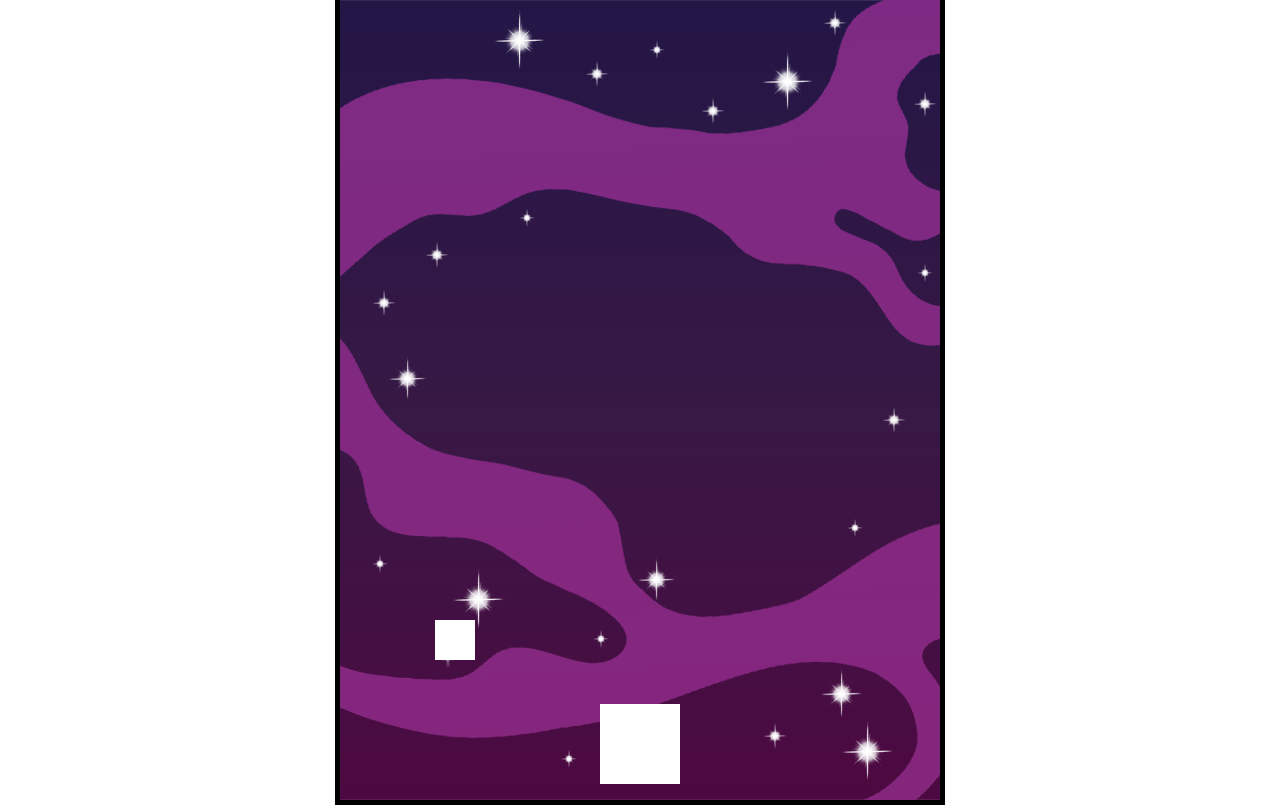
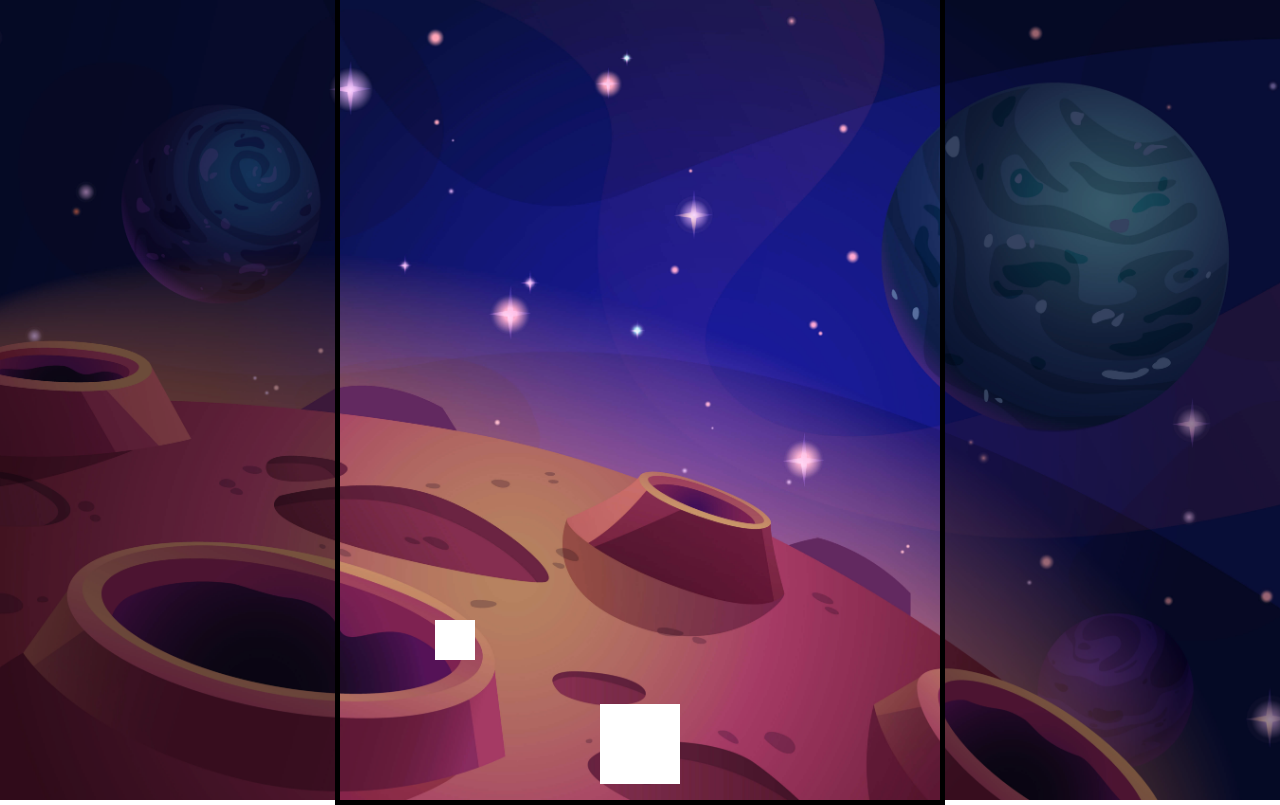
Before and after one commit to Pedja1310/space-invaders, a website built with Vite: page index.html in a window 1280 px wide. Built offline with nearby package versions, Linux system fonts and the light colour scheme.

Commit message:
added new background and updated markup and css

```diff
--- a/index.html
+++ b/index.html
@@ -7,8 +7,9 @@
 		<title>Space Invaders</title>
 	</head>
 	<body>
-		<div id="app"></div>
-		<canvas id="canvas1"></canvas>
+		<div id="app">
+			<canvas id="canvas1"></canvas>
+		</div>
 		<script type="module" src="/main.js"></script>
 	</body>
 </html>
--- a/style.css
+++ b/style.css
@@ -1,8 +1,97 @@
+/*
+  1. Use a more-intuitive box-sizing model.
+*/
+*,
+*::before,
+*::after {
+	box-sizing: border-box;
+}
+/*
+  2. Remove default margin
+*/
+* {
+	margin: 0;
+}
+/*
+  Typographic tweaks!
+  3. Add accessible line-height
+  4. Improve text rendering
+*/
+body {
+	line-height: 1.5;
+	-webkit-font-smoothing: antialiased;
+}
+/*
+  5. Improve media defaults
+*/
+img,
+picture,
+video,
+canvas,
+svg {
+	display: block;
+	max-width: 100%;
+}
+/*
+  6. Remove built-in form typography styles
+*/
+input,
+button,
+textarea,
+select {
+	font: inherit;
+}
+/*
+  7. Avoid text overflows
+*/
+p,
+h1,
+h2,
+h3,
+h4,
+h5,
+h6 {
+	overflow-wrap: break-word;
+}
+/*
+  8. Create a root stacking context
+*/
+#root,
+#__next {
+	isolation: isolate;
+}
+
+#app {
+	margin: 0;
+	padding: 0;
+	width: 100vw;
+	height: 100vh;
+
+	position: relative;
+	background: url("./assets/background.jpg");
+	background-position: center;
+	background-repeat: no-repeat;
+	background-size: cover;
+}
+
+#app::before {
+	content: "";
+	position: absolute;
+	top: 0;
+	left: 0;
+	width: 100%;
+	height: 100%;
+	background: rgba(0, 0, 0, 0.4);
+}
+
 #canvas1 {
 	border: 5px solid black;
 	position: absolute;
 	top: 50%;
 	left: 50%;
 	translate: -50% -50%;
-	background: url("./public/assets/background.png");
+	background: url("./assets/background.jpg");
+	background-position: center;
+	background-repeat: no-repeat;
+	background-size: cover;
 }
```
Also changed, not shown: assets/background.jpg (added), public/assets/background.png (deleted).
